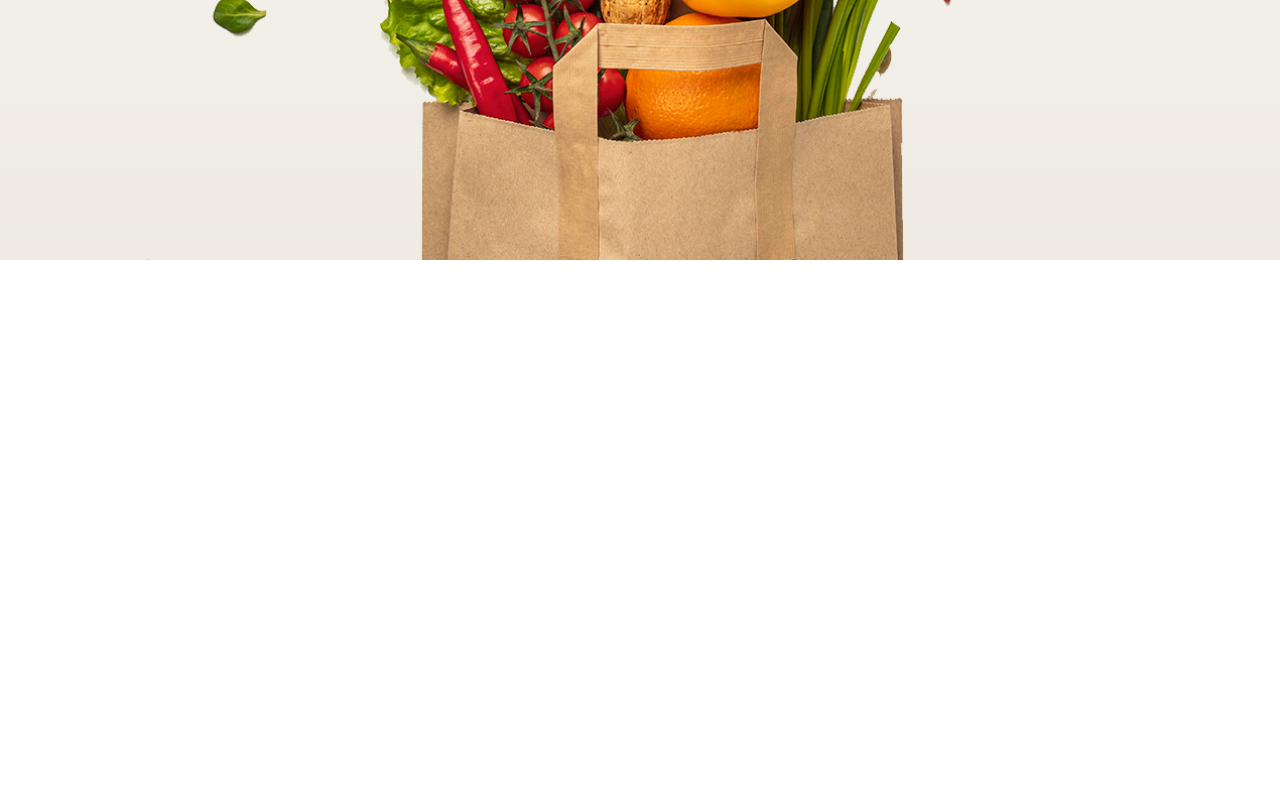
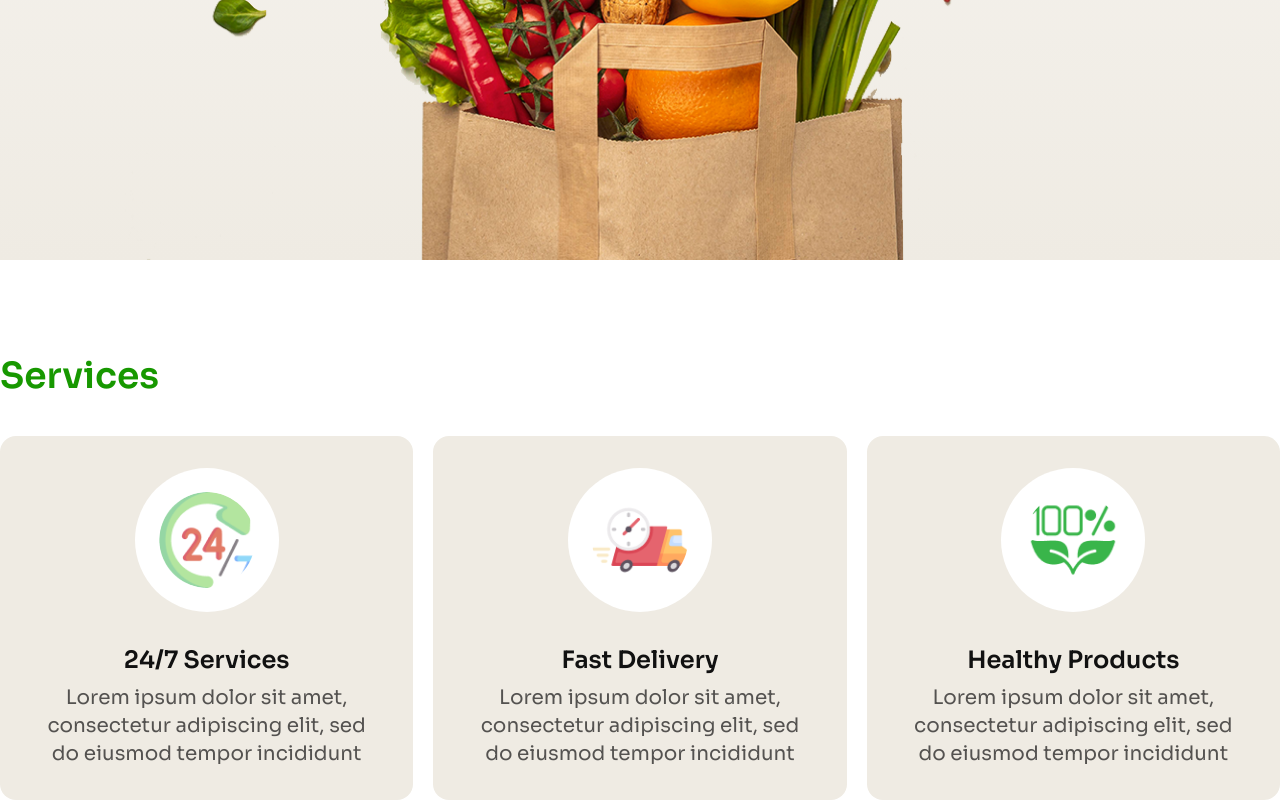
Before and after one commit to ajjiadd/B11A3-Food-Shop-WebDesign, a plain HTML site: page index.html in a window 1280 px wide. Shown: the part 995-1795 px from the top of the page. Before the commit the page ends 1351 px from the top, so only its background shows below. Drawn offline with nearby package versions, Linux system fonts and the light colour scheme.

Commit message:
complete the service sections

```diff
--- a/index.html
+++ b/index.html
@@ -15,9 +15,12 @@
                 extend: {
                     colors: {
                         clifford: '#da373d',
-                        'hero-grd':'#EFEBE3',
+                        'hero-grd': '#EFEBE3',
                         'accent': '#179800',
-                        'dark':'#111111'
+                        'dark': '#111111',
+                        'dark2': '#545250',
+                        'secondary': '#EFEBE3',
+
                     },
                     fontFamily: {
                         'sora': ['Sora', 'sans-serif'],
@@ -102,8 +105,9 @@
         <section class="my-24">
             <div class="text-center space-y-8">
                 <h1 class="text-4xl md:text-6xl font-semibold">Freshness <span class="text-accent">You Can <br>
-                    Count</span> On, Prices You’ll Love!</h1>
-                <p class="text-dark">Shop your daily essentials at unbeatable prices. From fresh produce to pantry <br> staples, we’ve got you covered every day!</p>
+                        Count</span> On, Prices You’ll Love!</h1>
+                <p class="text-dark">Shop your daily essentials at unbeatable prices. From fresh produce to pantry <br>
+                    staples, we’ve got you covered every day!</p>
             </div>
             <!-- hero image  -->
             <div class="mt-9">
@@ -115,7 +119,61 @@
     </header>
 
     <!-- main section  -->
-    <main></main>
+    <main>
+        <!-- service section  -->
+        <section>
+            <!-- card container  -->
+            <div class="container mx-auto space-y-10">
+                <h1 class="text-4xl text-accent font-semibold">Services</h1>
+                <!-- card container  -->
+                <div class="grid grid-cols-1 md:grid-cols-2 lg:grid-cols-3 gap-5">
+                    <!-- card 1  -->
+                    <div class="card bg-secondary text-primary-content">
+                        <div class="card-body text-center">
+                            <div class="card-actions justify-center mb-6">
+                                <div class="avatar bg-white p-6 rounded-full">
+                                    <div class="w-24 rounded-full">
+                                      <img src="./c2-assets/service.png" />
+                                    </div>
+                                  </div>
+                            </div>
+                            <h2 class="text-2xl font-semibold text-dark">24/7 Services</h2>
+                            <p class="text-dark2 text-xl">Lorem ipsum dolor sit amet, consectetur adipiscing elit, sed do eiusmod tempor incididunt</p>
+                        </div>
+                    </div>
+                    <!-- card 2  -->
+                    <div class="card bg-secondary text-primary-content">
+                        <div class="card-body text-center">
+                            <div class="card-actions justify-center mb-6">
+                                <div class="avatar bg-white p-6 rounded-full">
+                                    <div class="w-24 rounded-full">
+                                      <img src="./c2-assets/delivery.png" />
+                                    </div>
+                                  </div>
+                            </div>
+                            <h2 class="text-2xl font-semibold text-dark">Fast Delivery</h2>
+                            <p class="text-dark2 text-xl">Lorem ipsum dolor sit amet, consectetur adipiscing elit, sed do eiusmod tempor incididunt</p>
+                        </div>
+                    </div>
+                    <!-- card 3  -->
+                    <div class="card bg-secondary text-primary-content">
+                        <div class="card-body text-center">
+                            <div class="card-actions justify-center mb-6">
+                                <div class="avatar bg-white p-6 rounded-full">
+                                    <div class="w-24 rounded-full">
+                                      <img src="./c2-assets/healthy.png" />
+                                    </div>
+                                  </div>
+                            </div>
+                            <h2 class="text-2xl font-semibold text-dark">Healthy Products </h2>
+                            <p class="text-dark2 text-xl">Lorem ipsum dolor sit amet, consectetur adipiscing elit, sed do eiusmod tempor incididunt</p>
+                        </div>
+                    </div>
+                </div>
+            </div>
+
+        </section>
+    </main>
 
     <!-- footer section  -->
     <footer>
```
